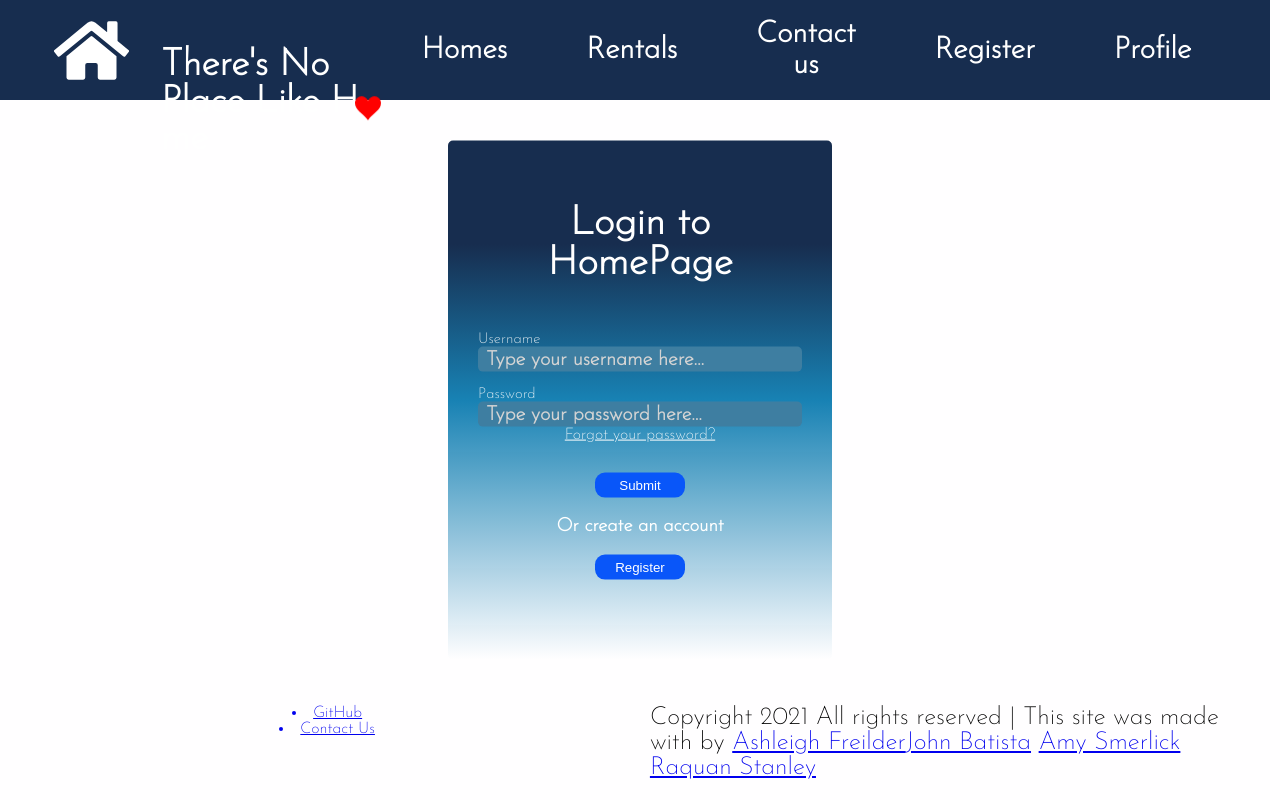
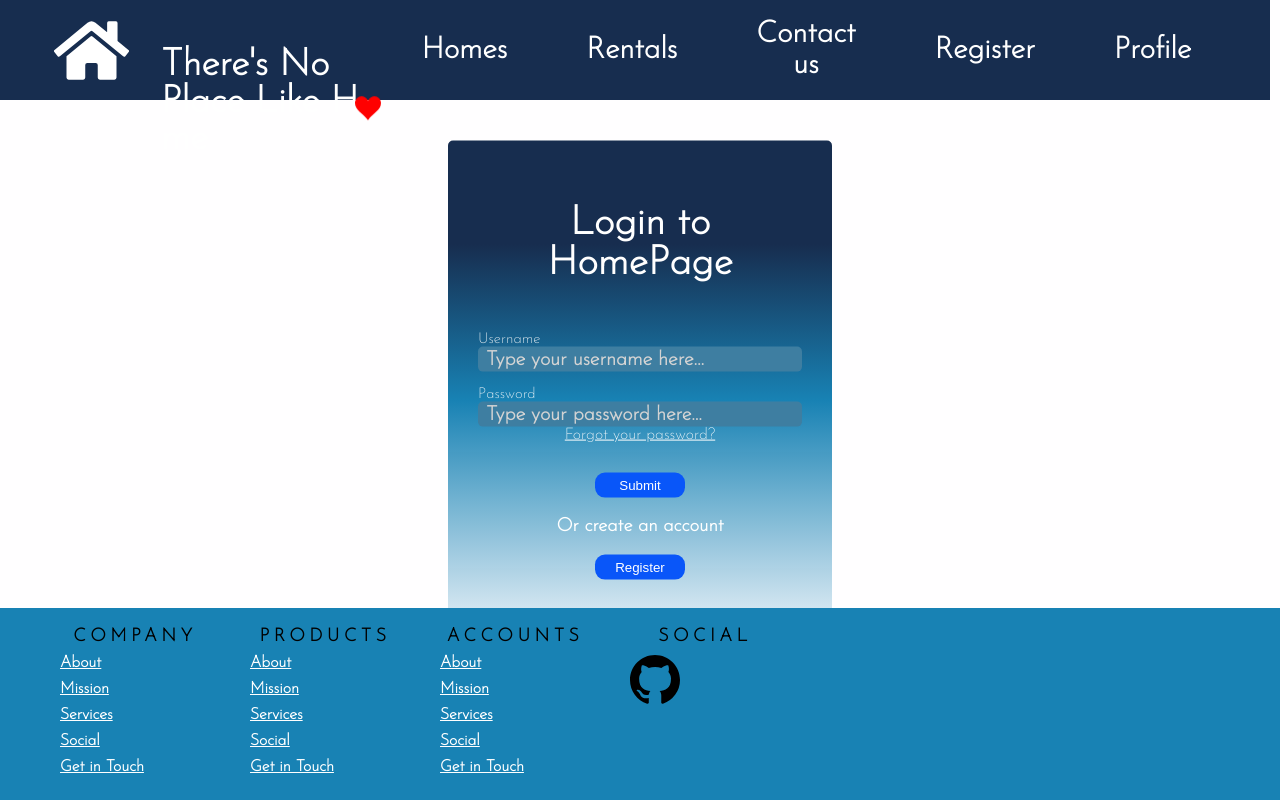
Before and after one commit to johnbatista1223/realtor-app, a React (Create React App) app in the folder realtor-app/: page / in a window 1280 px wide. Built offline with nearby package versions, Linux system fonts and the light colour scheme.

Commit message:
updated footer, styling, links to pages, colors, svg icons

```diff
--- a/realtor-app/src/App.js
+++ b/realtor-app/src/App.js
@@ -54,7 +54,7 @@ function App() {
             </Route>
           </Switch>
 
-          </div>
+         </div>
 
         <Footer />
       </div>
--- a/realtor-app/src/components/Footer.js
+++ b/realtor-app/src/components/Footer.js
@@ -5,32 +5,79 @@ import '../styles/footer.css';
 function Footer() {
 
     return (
-        <div id="footer">
-            <div class="container">
-                <div class="row">
-                    <div class="span2">
-                        <div class="footer-list">
-                            <a href="https://github.com/johnbatista1223/realtor-app">
-                                <li class="list">GitHub</li>
-                            </a>
-                            <a href="/Contact">
-                                <li class="list">Contact Us</li>
-                            </a>
-                        </div>
-                    </div>
+        <div class="footer">
+            <div class="contain">
+                <div class="col">
+                    <h1>Company</h1>
+                    <ul>
+                    <li><a href="/Contact">About</a></li>
+                    <li><a href="/Contact">Mission</a></li>
+                    <li><a href="/Contact">Services</a></li>
+                    <li><a href="/Contact">Social</a></li>
+                    <li><a href="/Contact">Get in Touch</a></li>
+                    </ul>
                 </div>
-            </div>
-            <div id="copyright-bar">
-                <div class="container">
-                    <div class="row">
-                        <div class="copyright-content">Copyright 2021 All rights reserved | This site was made with by <a href="https://www.linkedin.com/in/ashleighfreiler/">Ashleigh Freilder</a><a href="https://www.linkedin.com/mwlite/in/john-Batista4">John Batista</a> <a href="https://www.linkedin.com/in/amysmerlick/">Amy Smerlick</a> <a href="https://www.linkedin.com/in/raquan-stanley/">Raquan Stanley</a>
-
-                        </div>
-                    </div>
+                <div class="col">
+                    <h1>Products</h1>
+                    <ul>
+                    <li><a href="/Homes">About</a></li>
+                    <li><a href="/Homes">Mission</a></li>
+                    <li><a href="/Homes">Services</a></li>
+                    <li><a href="/Homes">Social</a></li>
+                    <li><a href="/Homes">Get in Touch</a></li>
+                    </ul>
                 </div>
+                <div class="col">
+                    <h1>Accounts</h1>
+                    <ul>
+                    <li><a href="/Rentals">About</a></li>
+                    <li><a href="/Rentals">Mission</a></li>
+                    <li><a href="/Rentals">Services</a></li>
+                    <li><a href="/Rentals">Social</a></li>
+                    <li><a href="/Rentals">Get in Touch</a></li>
+                    </ul>
+                </div>
+                <div class="col social">
+                    <h1>Social</h1>
+                    <ul>
+                        <a href="https://github.com/johnbatista1223/realtor-app">
+                            <li class="list"><svg xmlns="http://www.w3.org/2000/svg" width="50" height="50" fill="black" className="bi bi-github" viewBox="0 0 16 16">
+                                <path d="M8 0C3.58 0 0 3.58 0 8c0 3.54 2.29 6.53 5.47 7.59.4.07.55-.17.55-.38 0-.19-.01-.82-.01-1.49-2.01.37-2.53-.49-2.69-.94-.09-.23-.48-.94-.82-1.13-.28-.15-.68-.52-.01-.53.63-.01 1.08.58 1.23.82.72 1.21 1.87.87 2.33.66.07-.52.28-.87.51-1.07-1.78-.2-3.64-.89-3.64-3.95 0-.87.31-1.59.82-2.15-.08-.2-.36-1.02.08-2.12 0 0 .67-.21 2.2.82.64-.18 1.32-.27 2-.27.68 0 1.36.09 2 .27 1.53-1.04 2.2-.82 2.2-.82.44 1.1.16 1.92.08 2.12.51.56.82 1.27.82 2.15 0 3.07-1.87 3.75-3.65 3.95.29.25.54.73.54 1.48 0 1.07-.01 1.93-.01 2.2 0 .21.15.46.55.38A8.012 8.012 0 0 0 16 8c0-4.42-3.58-8-8-8z" />
+                            </svg></li></a>
+                    </ul>
+                </div>
+                <div class="clearfix"></div>
             </div>
         </div>
+
     )
 }
 
 export default Footer
+
+{/*
+                    // <div id="footer">
+        //     <div class="container">
+        //         <div class="row">
+        //             <div class="span2">
+        //                 <div class="footer-list">
+        //                     <a href="https://github.com/johnbatista1223/realtor-app">
+        //                         <li class="list">GitHub</li>
+        //                     </a>
+        //                     <a href="/Contact">
+        //                         <li class="list">Contact Us</li>
+        //                     </a>
+        //                 </div>
+        //             </div>
+        //         </div>
+        //     </div>
+        //     <div id="copyright-bar">
+        //         <div class="container">
+        //             <div class="row">
+        //                 <div class="copyright-content">Copyright 2021 All rights reserved | This site was made with by <a href="https://www.linkedin.com/in/ashleighfreiler/">Ashleigh Freilder</a><a href="https://www.linkedin.com/mwlite/in/john-Batista4">John Batista</a> <a href="https://www.linkedin.com/in/amysmerlick/">Amy Smerlick</a> <a href="https://www.linkedin.com/in/raquan-stanley/">Raquan Stanley</a>
+
+        //                 </div>
+        //             </div>
+        //         </div>
+        //     </div>
+        // </div> */}
--- a/realtor-app/src/styles/footer.css
+++ b/realtor-app/src/styles/footer.css
@@ -16,7 +16,7 @@
   margin-bottom: 0px;
 } */
 
-#footer {
+/* #footer {
   font-family: 'Josefin Sans', sans-serif;
   width: 100%;
   background-color: transparent(70, 70, 70);
@@ -38,6 +38,116 @@ p {
   text-align: center;
 } */
 
-.copyright-content {
-  font-size: 25px;
+
+/* STYLES SPECIFIC TO FOOTER  */
+.footer {
+  width: 100%;
+  position: relative;
+  height: auto;
+  background-color: rgba(24, 130, 180, 1);
+  font-family: 'Josefin Sans', sans-serif;
+  bottom: 0px;
+  margin-bottom: 0px;
+  margin-top: 75px;
+  justify-content: center;
 }
+.footer .col {
+  width: 190px;
+  height: auto;
+  float: left;
+  box-sizing: border-box;
+  -webkit-box-sizing: border-box;
+  -moz-box-sizing: border-box;
+  padding: 0px 20px 20px 20px;
+}
+.footer .col h1 {
+  margin: 0;
+  padding: 0;
+  font-family: inherit;
+  font-size: 18px;
+  line-height: 17px;
+  padding: 20px 0px 5px 0px;
+  color: black;
+  font-weight: bold;
+  text-transform: uppercase;
+  letter-spacing: 0.250em;
+  text-align: center;
+}
+.footer .col ul {
+  list-style-type: none;
+  margin: 0;
+  padding: 0;
+  text-align: left;
+}
+.footer .col ul li {
+  color: #999999;
+  font-size: 16px;
+  font-family: inherit;
+  font-weight: bold;
+  padding: 5px 0px 5px 0px;
+  cursor: pointer;
+  transition: .2s;
+  -webkit-transition: .2s;
+  -moz-transition: .2s;
+}
+
+.footer .col ul li a {
+color: white;
+
+}
+.social ul li {
+  display: inline-block;
+  padding-right: 5px !important;
+}
+
+.footer .col ul li a:hover {
+  color: lime;
+  transition: .1s;
+  -webkit-transition: .1s;
+  -moz-transition: .1s;
+}
+.clearfix {
+  clear: both;
+}
+@media only screen and (min-width: 1280px) {
+  .contain {
+    width: 1200px;
+    margin: 0 auto;
+  }
+}
+@media only screen and (max-width: 1139px) {
+  .contain .social {
+    width: 1000px;
+    display: block;
+  }
+  .social h1 {
+    margin: 0px;
+  }
+}
+@media only screen and (max-width: 950px) {
+  .footer .col {
+    width: 33%;
+  }
+  .footer .col h1 {
+    font-size: 14px;
+  }
+  .footer .col ul li {
+    font-size: 13px;
+  }
+}
+@media only screen and (max-width: 500px) {
+    .footer .col {
+      width: 50%;
+    }
+    .footer .col h1 {
+      font-size: 14px;
+    }
+    .footer .col ul li {
+      font-size: 13px;
+    }
+}
+@media only screen and (max-width: 340px) {
+  .footer .col {
+    width: 100%;
+  }
+}
```
